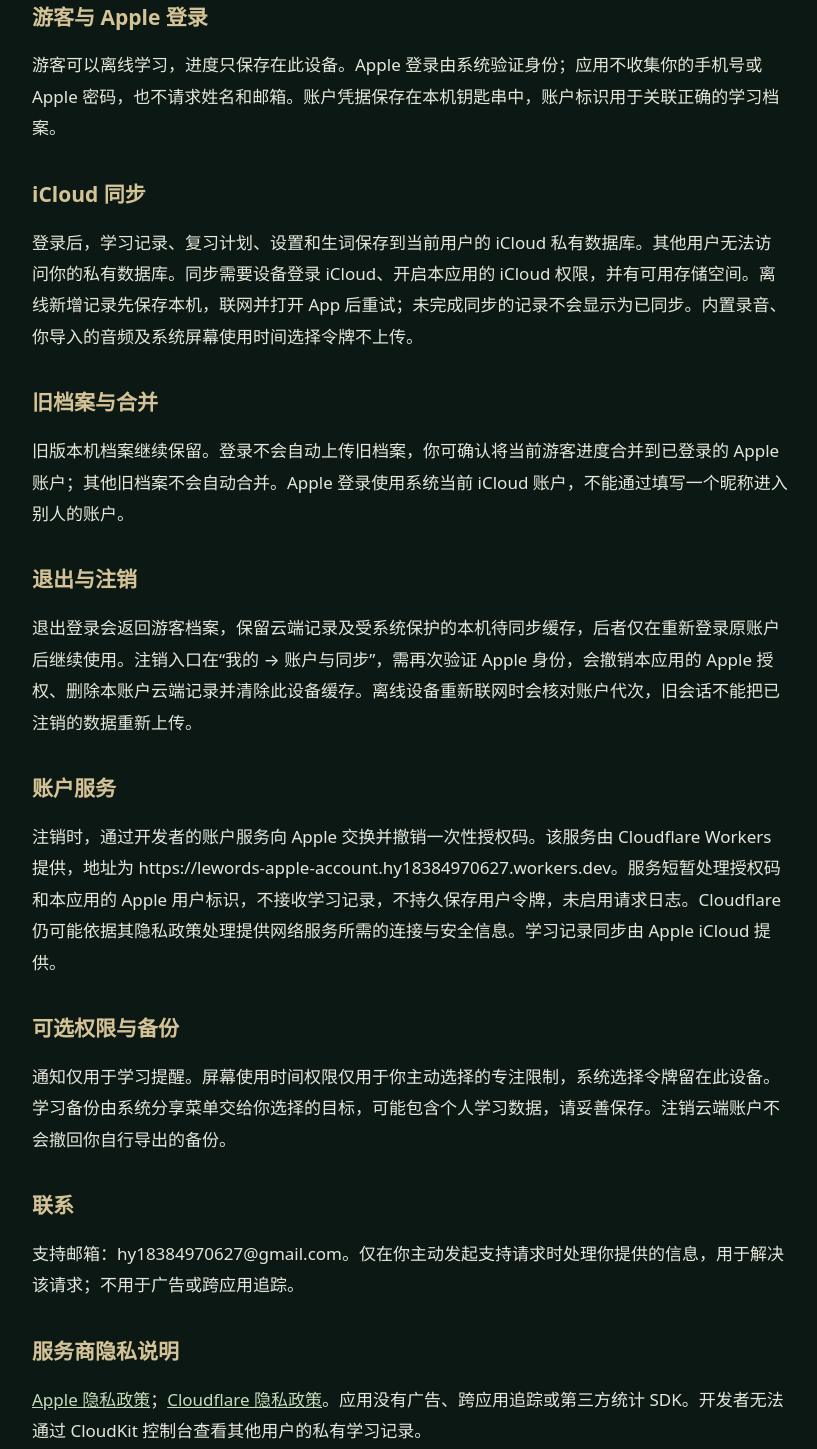
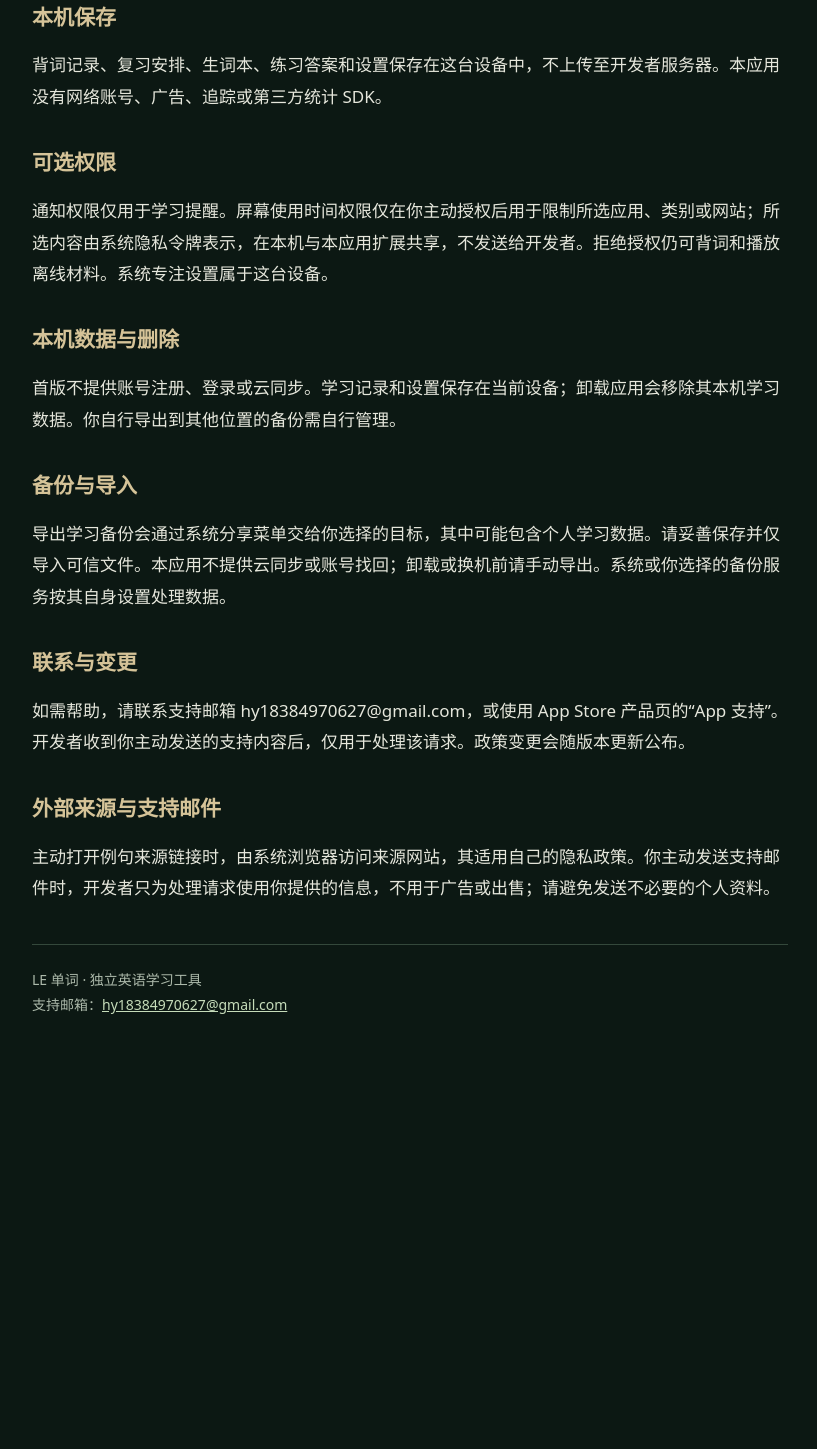
Before and after one commit to hy18384970627-jpg/loki-study-ios-build, a plain HTML site: page privacy.html in a window 1280 px wide. Shown: the part 291-1740 px from the top of the page, without its empty margins (230-1047 px from the left). After the commit the page ends 1379 px from the top, so only its background shows below. Drawn offline with Linux system fonts and the light colour scheme.

Commit message:
Update LE Words account, sync and privacy support

```diff
--- a/privacy.html
+++ b/privacy.html
@@ -1,9 +1,6 @@
 <!doctype html><html lang="zh-CN"><head><meta charset="utf-8"><meta name="viewport" content="width=device-width,initial-scale=1"><title>隐私政策 · LE 单词</title><style>
-*{box-sizing:border-box}body{margin:0;background:#0c1813;color:#e6e7dc;font:17px/1.85 system-ui,-apple-system,sans-serif}main{max-width:800px;padding:36px 22px 70px;margin:auto}header{border-bottom:1px solid #34483b;padding-bottom:20px;display:flex;gap:18px;align-items:center}img{width:76px;height:76px;border-radius:17px}h1,h2{color:#d5c398;line-height:1.4}h2{font-size:21px;margin-top:36px}a{color:#c6dcba}nav{display:flex;gap:22px;flex-wrap:wrap}footer{border-top:1px solid #34483b;margin-top:40px;padding-top:22px;font-size:14px;color:#acb9aa}li{margin:10px 0}</style></head><body><main><header><img src="icon.png" alt="LE 单词图标"><div><strong>LE 单词</strong><nav><a href="index.html">支持</a><a href="privacy.html">隐私政策</a></nav></div></header><h1>隐私政策</h1><p>更新日期：2026年11月14日</p>
-<h2>游客与 Apple 登录</h2><p>游客可以离线学习，进度只保存在此设备。Apple 登录由系统验证身份；应用不收集你的手机号或 Apple 密码，也不请求姓名和邮箱。账户凭据保存在本机钥匙串中，账户标识用于关联正确的学习档案。</p>
-<h2>iCloud 同步</h2><p>登录后，学习记录、复习计划、设置和生词保存到当前用户的 iCloud 私有数据库。其他用户无法访问你的私有数据库。同步需要设备登录 iCloud、开启本应用的 iCloud 权限，并有可用存储空间。离线新增记录先保存本机，联网并打开 App 后重试；未完成同步的记录不会显示为已同步。内置录音、你导入的音频及系统屏幕使用时间选择令牌不上传。</p>
-<h2>旧档案与合并</h2><p>旧版本机档案继续保留。登录不会自动上传旧档案，你可确认将当前游客进度合并到已登录的 Apple 账户；其他旧档案不会自动合并。Apple 登录使用系统当前 iCloud 账户，不能通过填写一个昵称进入别人的账户。</p>
-<h2>退出与注销</h2><p>退出登录会返回游客档案，保留云端记录及受系统保护的本机待同步缓存，后者仅在重新登录原账户后继续使用。注销入口在“我的 → 账户与同步”，需再次验证 Apple 身份，会撤销本应用的 Apple 授权、删除本账户云端记录并清除此设备缓存。离线设备重新联网时会核对账户代次，旧会话不能把已注销的数据重新上传。</p>
-<h2>账户服务</h2><p>注销时，通过开发者的账户服务向 Apple 交换并撤销一次性授权码。该服务由 Cloudflare Workers 提供，地址为 https://lewords-apple-account.hy18384970627.workers.dev。服务短暂处理授权码和本应用的 Apple 用户标识，不接收学习记录，不持久保存用户令牌，未启用请求日志。Cloudflare 仍可能依据其隐私政策处理提供网络服务所需的连接与安全信息。学习记录同步由 Apple iCloud 提供。</p>
-<h2>可选权限与备份</h2><p>通知仅用于学习提醒。屏幕使用时间权限仅用于你主动选择的专注限制，系统选择令牌留在此设备。学习备份由系统分享菜单交给你选择的目标，可能包含个人学习数据，请妥善保存。注销云端账户不会撤回你自行导出的备份。</p>
-<h2>联系</h2><p>支持邮箱：hy18384970627@gmail.com。仅在你主动发起支持请求时处理你提供的信息，用于解决该请求；不用于广告或跨应用追踪。</p><h2>服务商隐私说明</h2><p><a href="https://www.apple.com/legal/privacy/">Apple 隐私政策</a>；<a href="https://www.cloudflare.com/privacypolicy/">Cloudflare 隐私政策</a>。应用没有广告、跨应用追踪或第三方统计 SDK。开发者无法通过 CloudKit 控制台查看其他用户的私有学习记录。</p><footer>LE 单词 · 独立英语学习工具<br>支持邮箱：<a href="mailto:hy18384970627@gmail.com">hy18384970627@gmail.com</a></footer></main></body></html>
+*{box-sizing:border-box}body{margin:0;background:#0c1813;color:#e6e7dc;font:17px/1.85 system-ui,-apple-system,sans-serif}main{max-width:800px;padding:36px 22px 70px;margin:auto}header{border-bottom:1px solid #34483b;padding-bottom:20px;display:flex;gap:18px;align-items:center}img{width:76px;height:76px;border-radius:17px}h1,h2{color:#d5c398;line-height:1.4}h2{font-size:21px;margin-top:36px}a{color:#c6dcba}nav{display:flex;gap:22px;flex-wrap:wrap}footer{border-top:1px solid #34483b;margin-top:40px;padding-top:22px;font-size:14px;color:#acb9aa}li{margin:10px 0}</style></head><body><main><header><img src="icon.png" alt="LE 单词图标"><div><strong>LE 单词</strong><nav><a href="index.html">支持</a><a href="privacy.html">隐私政策</a></nav></div></header><h1>隐私政策</h1><p>生效日期：2026年11月14日</p><h2>本机保存</h2><p>背词记录、复习安排、生词本、练习答案和设置保存在这台设备中，不上传至开发者服务器。本应用没有网络账号、广告、追踪或第三方统计 SDK。</p>
+<h2>可选权限</h2><p>通知权限仅用于学习提醒。屏幕使用时间权限仅在你主动授权后用于限制所选应用、类别或网站；所选内容由系统隐私令牌表示，在本机与本应用扩展共享，不发送给开发者。拒绝授权仍可背词和播放离线材料。系统专注设置属于这台设备。</p>
+<h2>本机数据与删除</h2><p>首版不提供账号注册、登录或云同步。学习记录和设置保存在当前设备；卸载应用会移除其本机学习数据。你自行导出到其他位置的备份需自行管理。</p>
+<h2>备份与导入</h2><p>导出学习备份会通过系统分享菜单交给你选择的目标，其中可能包含个人学习数据。请妥善保存并仅导入可信文件。本应用不提供云同步或账号找回；卸载或换机前请手动导出。系统或你选择的备份服务按其自身设置处理数据。</p>
+<h2>联系与变更</h2><p>如需帮助，请联系支持邮箱 hy18384970627@gmail.com，或使用 App Store 产品页的“App 支持”。开发者收到你主动发送的支持内容后，仅用于处理该请求。政策变更会随版本更新公布。</p><h2>外部来源与支持邮件</h2><p>主动打开例句来源链接时，由系统浏览器访问来源网站，其适用自己的隐私政策。你主动发送支持邮件时，开发者只为处理请求使用你提供的信息，不用于广告或出售；请避免发送不必要的个人资料。</p><footer>LE 单词 · 独立英语学习工具<br>支持邮箱：<a href="mailto:hy18384970627@gmail.com">hy18384970627@gmail.com</a></footer></main></body></html>
```
Also changed, not shown: index.html (+7 -8 lines).
